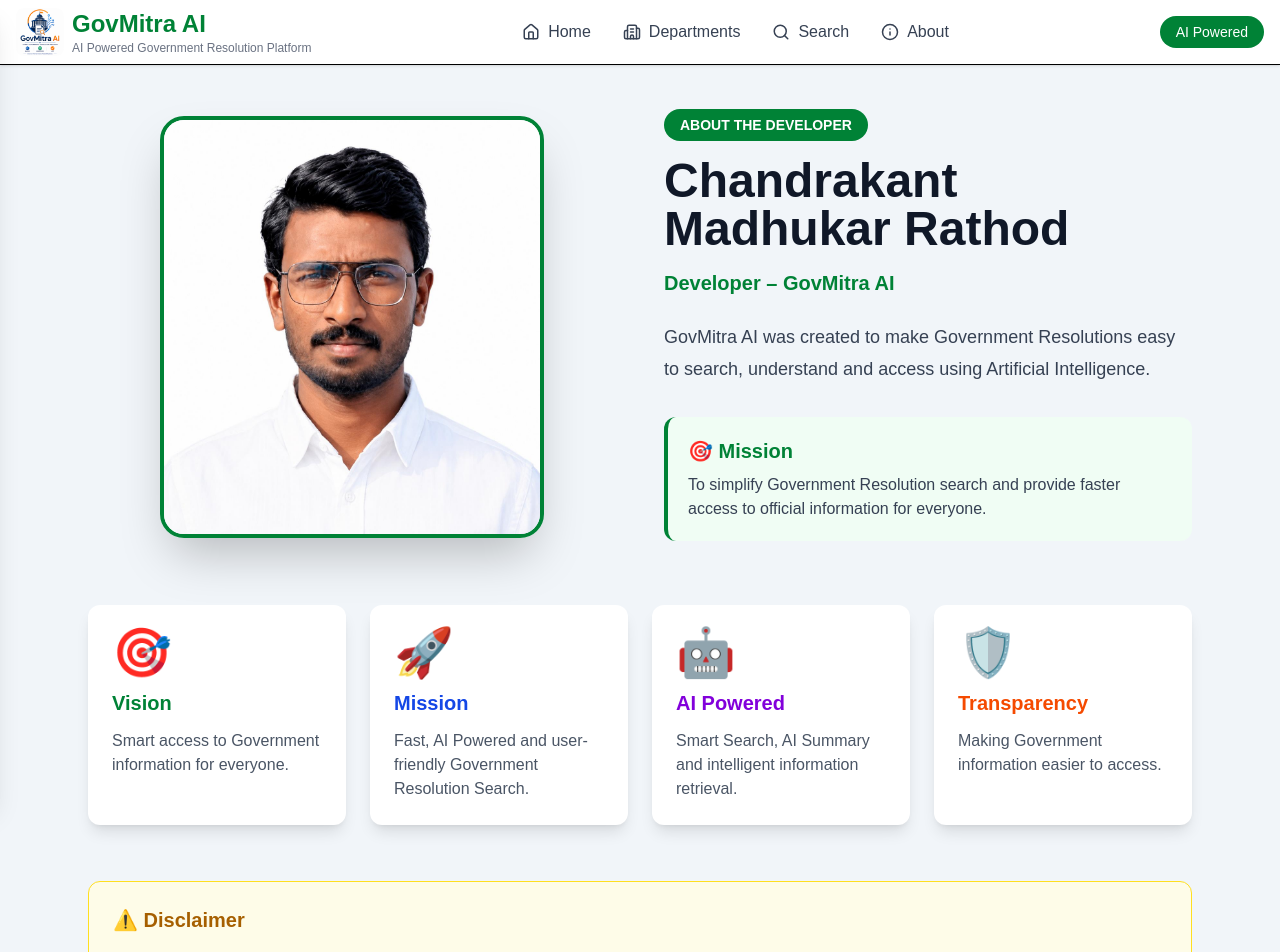
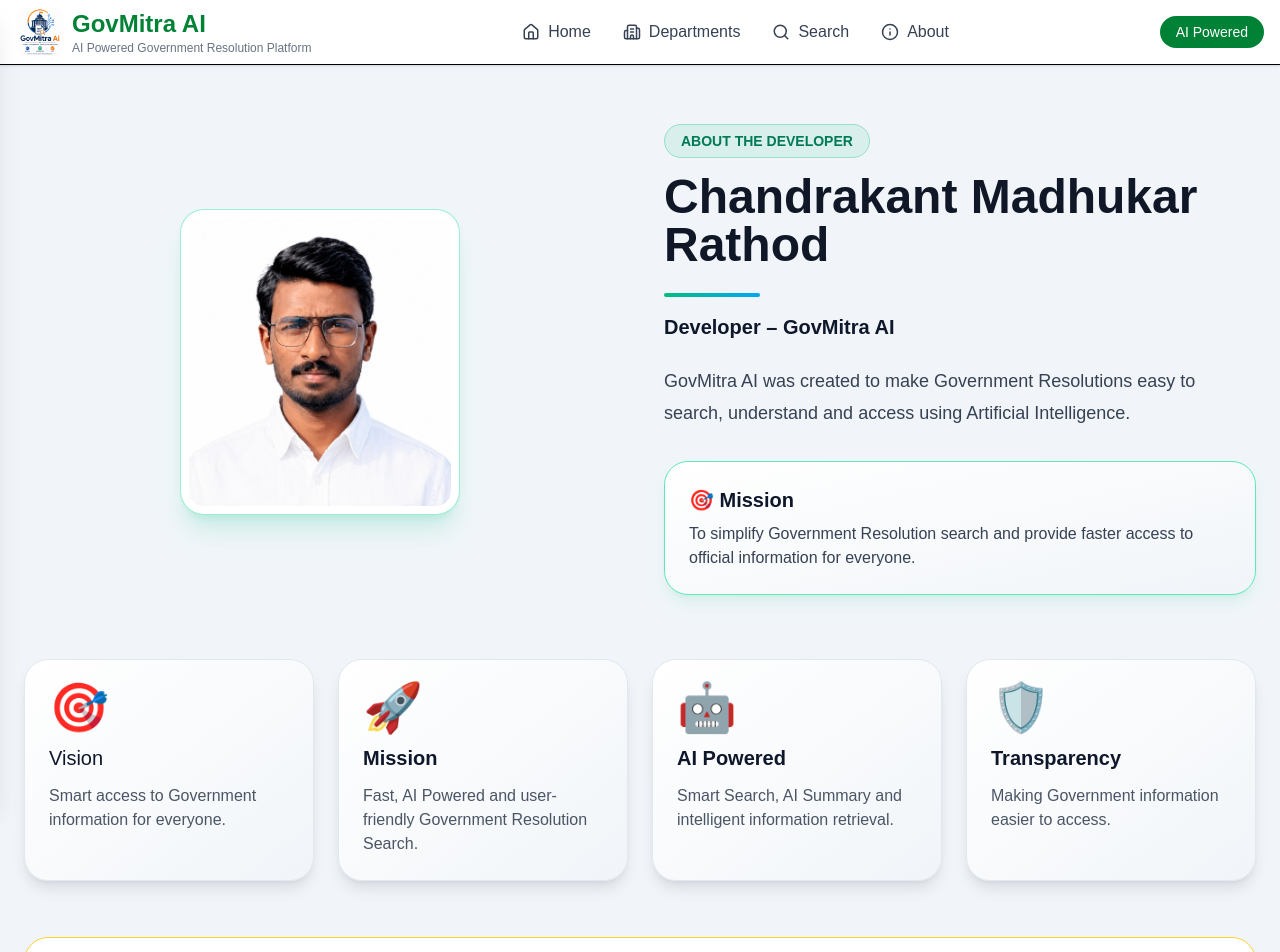
Before and after one commit to cmrathod64-ctrl/govmitra-ai, a React (Vite) app: page /about in a window 1280 px wide. Shown: the top 952 px of the page. Built offline with nearby package versions, Linux system fonts and the light colour scheme; the HTML template or start-up script is replaced by a standard one.

Commit message:
Improve About page styling and premium UI consistency

```diff
--- a/src/components/Hero.jsx
+++ b/src/components/Hero.jsx
@@ -13,13 +13,13 @@
       <div className="absolute inset-0 bg-gradient-to-r from-white/70 via-white/70 to-transparent" />
 
       <div className="relative z-10 mx-auto flex min-h-[88vh] max-w-7xl items-center px-6 py-20">
-        <div className="max-w-2xl">
+      <div className="max-w-2xl">
           <div className="mb-5">
   <div className="inline-flex rounded-3xl border border-white/30 bg-white/15 p-4 backdrop-blur-md shadow-lg">
     <img
       src="/logo.png"
       alt="GovMitra AI Logo"
-      className="h-45 w-auto opacity-85"
+      className="h-20 md:h-28 w-auto opacity-90"
     />
   </div>
 
@@ -34,15 +34,15 @@
             GovMitra <span className="text-emerald-400">AI</span>
           </h1>
 
-          <h2 className="mt-4 text-2xl font-semibold text-emerald-600">
+         <h2 className="mt-4 text-2xl font-semibold text-emerald-600">
             AI Powered Government Resolution Assistant
           </h2>
 
-          <p className="mt-6 text-lg text-slate-700">
+        <p className="mt-6 text-lg text-slate-700">
             Search Government Resolutions instantly, read AI summaries and access official Government Orders in one place.
           </p>
 
-          <div className="mt-8">
+         <div className="mt-8">
   <button
     onClick={() => navigate("/search")}
     className="inline-flex h-14 items-center justify-center rounded-2xl bg-emerald-600 px-10 text-lg font-semibold text-white shadow-lg transition-all duration-300 hover:scale-[1.02] hover:bg-emerald-700 hover:shadow-[0_0_25px_rgba(16,185,129,0.35)]"
--- a/src/pages/About.jsx
+++ b/src/pages/About.jsx
@@ -2,7 +2,7 @@
   return (
     <div className="min-h-screen bg-slate-100">
 
-      <div className="max-w-6xl mx-auto px-6 py-12">
+      <div className="max-w-7xl mx-auto px-6 py-16">
 
         <div className="grid md:grid-cols-2 gap-12 items-center">
 
@@ -11,22 +11,22 @@
             <img
               src="/founder.jpg"
               alt="Developer"
-              className="rounded-3xl shadow-2xl w-80 md:w-96 border-4 border-green-700"
+             className="rounded-3xl w-70 md:w-70 border border-emerald-400/40 bg-white p-2 shadow-xl shadow-emerald-500/15 transition-all duration-300 hover:-translate-y-1 hover:scale-[1.02] hover:shadow-[0_0_40px_rgba(16,185,129,0.30)]"
             />
           </div>
 
           {/* Right */}
           <div>
 
-            <span className="bg-green-700 text-white px-4 py-2 rounded-full text-sm font-semibold">
+            <span className="rounded-full border border-emerald-500/30 bg-emerald-500/10 px-4 py-2 text-sm font-semibold text-emerald-700">
               ABOUT THE DEVELOPER
             </span>
 
             <h1 className="text-4xl md:text-5xl font-bold mt-5 text-gray-900">
               Chandrakant Madhukar Rathod
             </h1>
-
-            <p className="mt-4 text-xl text-green-700 font-semibold">
+<div className="mt-6 h-1 w-24 rounded-full bg-gradient-to-r from-emerald-500 to-sky-500"></div>
+            <p className="mt-4 text-xl text-slate-900 group-hover:text-emerald-700 transition-colors duration-300 font-semibold">
               Developer – GovMitra AI
             </p>
 
@@ -36,13 +36,13 @@
               Intelligence.
             </p>
 
-            <div className="mt-8 bg-green-50 border-l-4 border-green-700 p-5 rounded-xl">
+            <div className="group mt-8 rounded-3xl border border-emerald-300 bg-gradient-to-br from-white via-slate-50 to-slate-100 p-6 shadow-lg shadow-emerald-500/10 cursor-pointer transition-all duration-300 hover:-translate-y-1 hover:border-emerald-500 hover:shadow-[0_0_35px_rgba(16,185,129,0.25)]">
 
-              <h3 className="text-xl font-bold text-green-700 mb-2">
+              <h3 className="mb-2 text-xl font-bold text-slate-900 transition-colors duration-300 group-hover:text-emerald-700">
                 🎯 Mission
               </h3>
 
-              <p className="text-gray-700">
+              <p className="text-gray-700 transition-colors duration-300 group-hover:text-slate-900">
                 To simplify Government Resolution search and provide
                 faster access to official information for everyone.
               </p>
@@ -57,13 +57,13 @@
 
         <div className="grid md:grid-cols-2 lg:grid-cols-4 gap-6 mt-16">
 
-          <div className="bg-white rounded-xl shadow-lg p-6">
+          <div className="group rounded-3xl border border-slate-200 bg-gradient-to-br from-white via-slate-50 to-slate-100 p-6 shadow-lg shadow-slate-900/10 transition-all duration-300 hover:-translate-y-2 hover:border-emerald-500 hover:shadow-[0_0_30px_rgba(16,185,129,0.20)]">
 
-            <div className="text-5xl mb-3">
+            <div className="mb-3 text-5xl transition-transform duration-300 group-hover:scale-110">
               🎯
             </div>
 
-            <h3 className="text-xl font-bold text-green-700">
+            <h3 className="text-xl font-group-hover:text-emerald-700 text-slate-900 transition-colors duration-300">
               Vision
             </h3>
 
@@ -73,13 +73,13 @@
 
           </div>
 
-          <div className="bg-white rounded-xl shadow-lg p-6">
+          <div className="group rounded-3xl border border-slate-200 bg-gradient-to-br from-white via-slate-50 to-slate-100 p-6 shadow-lg shadow-slate-900/10 transition-all duration-300 hover:-translate-y-2 hover:border-emerald-500 hover:shadow-[0_0_30px_rgba(16,185,129,0.20)]">
 
             <div className="text-5xl mb-3">
               🚀
             </div>
 
-            <h3 className="text-xl font-bold text-blue-700">
+            <h3 className="text-xl font-bold text-slate-900 group-hover:text-emerald-700 transition-colors duration-300">
               Mission
             </h3>
 
@@ -90,13 +90,13 @@
 
           </div>
 
-          <div className="bg-white rounded-xl shadow-lg p-6">
+          <div className="group rounded-3xl border border-slate-200 bg-gradient-to-br from-white via-slate-50 to-slate-100 p-6 shadow-lg shadow-slate-900/10 transition-all duration-300 hover:-translate-y-2 hover:border-emerald-500 hover:shadow-[0_0_30px_rgba(16,185,129,0.20)]">
 
             <div className="text-5xl mb-3">
               🤖
             </div>
 
-            <h3 className="text-xl font-bold text-purple-700">
+            <h3 className="text-xl font-bold text-slate-900 group-hover:text-emerald-700 transition-colors duration-300">
               AI Powered
             </h3>
 
@@ -107,13 +107,13 @@
 
           </div>
 
-          <div className="bg-white rounded-xl shadow-lg p-6">
+          <div className="group rounded-3xl border border-slate-200 bg-gradient-to-br from-white via-slate-50 to-slate-100 p-6 shadow-lg shadow-slate-900/10 transition-all duration-300 hover:-translate-y-2 hover:border-emerald-500 hover:shadow-[0_0_30px_rgba(16,185,129,0.20)]">
 
             <div className="text-5xl mb-3">
               🛡️
             </div>
 
-            <h3 className="text-xl font-bold text-orange-600">
+            <h3 className="text-xl font-bold text-slate-900 group-hover:text-emerald-700 transition-colors duration-300">
               Transparency
             </h3>
 
@@ -127,7 +127,7 @@
 
         {/* Disclaimer */}
 
-        <div className="mt-14 bg-yellow-50 border border-yellow-300 rounded-xl p-6">
+        <div className="mt-14 rounded-3xl border border-amber-300 bg-white p-6 shadow-lg">
 
           <h3 className="text-xl font-bold text-yellow-700 mb-3">
             ⚠️ Disclaimer
```
